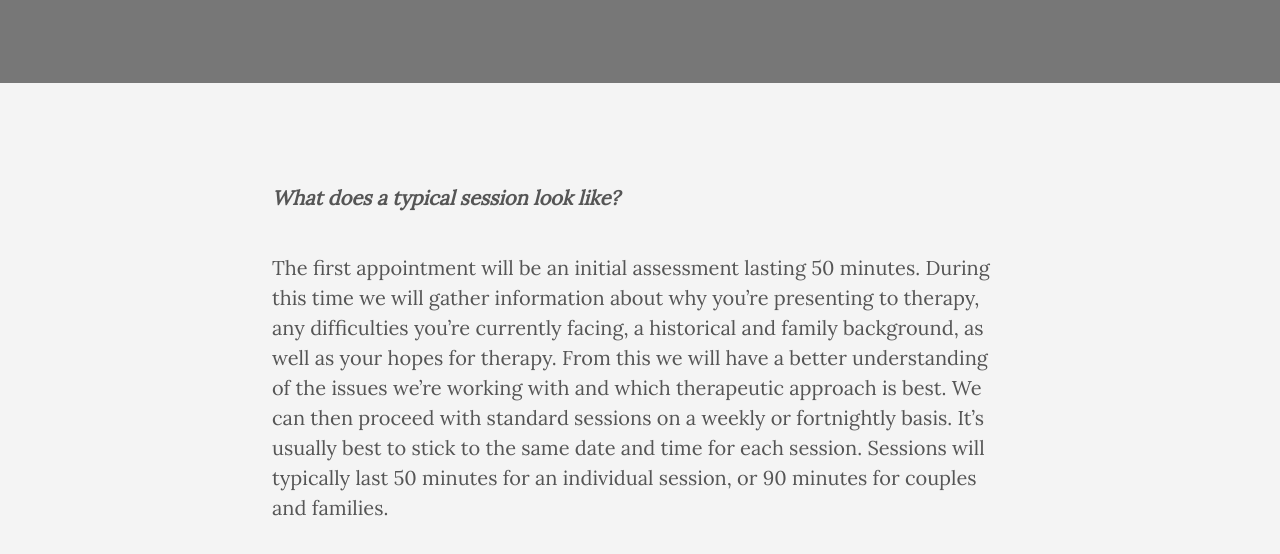
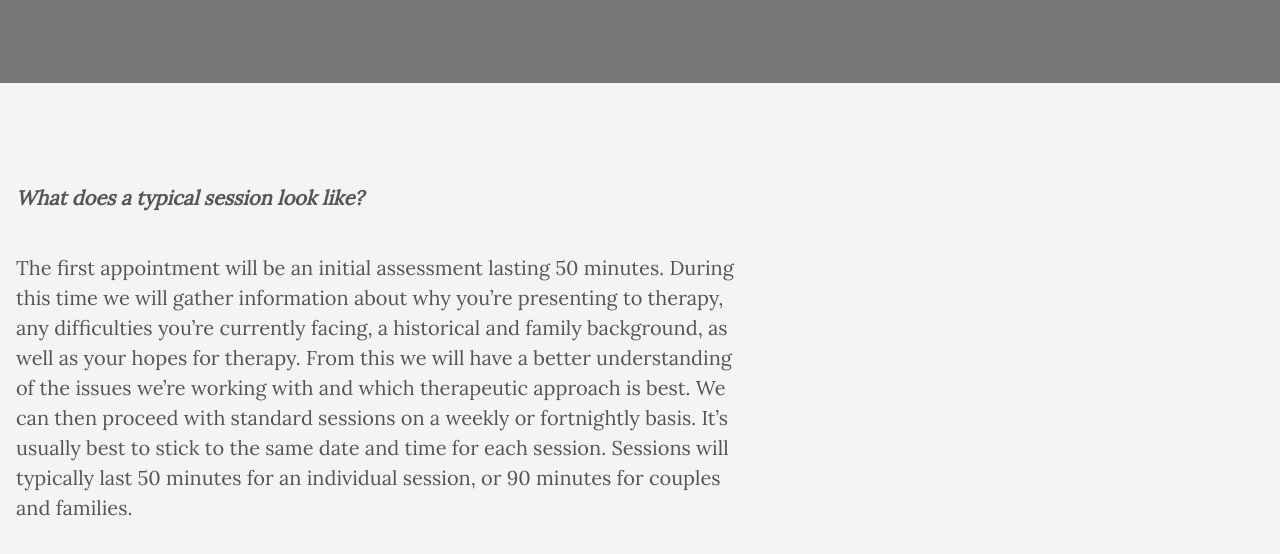
Before and after one commit to cortehz/liberty-magnify, a Gatsby site: page /faqs in a window 1280 px wide. Shown: the part 246-800 px from the top of the page. Built offline with nearby package versions, Linux system fonts and the light colour scheme; Gatsby itself is replaced by a stand-in of ours.

Commit message:
faq fix again

```diff
--- a/src/pages/faqs.js
+++ b/src/pages/faqs.js
@@ -16,7 +16,7 @@ export default ({ props, data }) => (
       </h1>
     </div>
     <div
-      className="mw9 center flex flex-wrap pv5-l w-100"
+      className="mw9 center flex flex-wrap flex-column pv5-l w-100"
       style={{ justifyContent: "center" }}
     >
       <div className="mw7 w-100 pa2">
```
